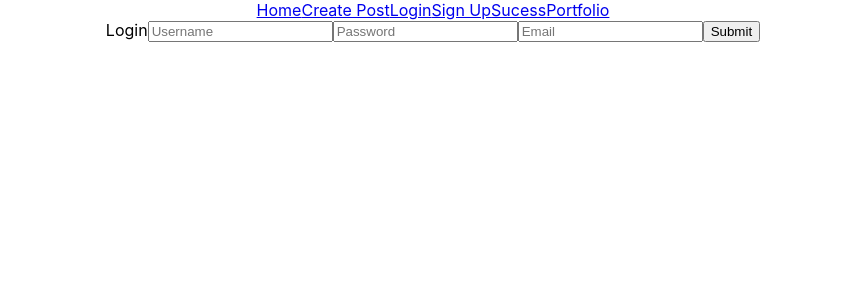
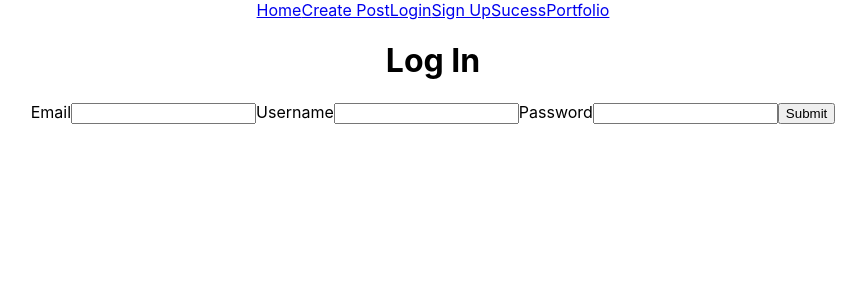
Before and after one commit to BW-Chef-Portfolio-Oct-21-25/front-end, a React (Create React App) app in the folder chefportfolio/: page /login in a window 1280 px wide. Shown: the top 300 px of the page, without its empty margins (207-1073 px from the left). Built offline with nearby package versions, Linux system fonts and the light colour scheme.

Commit message:
Complete log in

```diff
--- a/chefportfolio/src/components/Login.jsx
+++ b/chefportfolio/src/components/Login.jsx
@@ -4,36 +4,50 @@ import axios from "axios";
 import * as actionCreators from '../state/actionCreators';
 
 export function Login(props) {
-  const username = useRef();
-  const password = useRef();
-  const email = useRef();
+  const usernameRef = useRef();
+  const passwordRef = useRef();
+  const emailRef = useRef();
 
 
-  function login(e) {
-    e.preventDefault();
+  const submit = (e) => {
+      e.preventDefault()
     axios
       .post("https://bwchefportfolio.herokuapp.com/api/users/login", {
-        username: username.current.value,
-        password: password.current.value,
-        email: email.current.value,
+        username: usernameRef.current.value,
+        password: passwordRef.current.value,
+        email: emailRef.current.value,
       })
       .then(res => {
        console.log(res)
-       alert('success')
+       props.history.push('/portfolio')
       })
-      .catch(err => {
-          console.log(err)
+      .catch(error => {
+          console.log(error)
       });
   }
 
   return (
-      <form>
-     Login
-      <input name="username" placeholder="Username" ref={username} />
-      <input name="password" placeholder="Password" ref={password} />
-      <input name="email" placeholder="Email" ref={email} />
-      <button onClick={login}>Submit</button>
-    </form>
+      <div>
+          <h1>Log In</h1>
+        <form>
+            <label>
+                Email
+                <input name="email" type="Email" ref={emailRef}/>
+            </label>
+
+            <label>
+                Username
+                <input name="username" type="text" ref={usernameRef} />
+            </label>
+
+            <label>
+                Password
+                <input name="password" type="Password" ref={passwordRef} />
+            </label>
+
+            <button onClick={submit}>Submit</button>
+        </form>
+    </div>
   );
 }
 
@@ -41,160 +55,3 @@ export default connect(
   state => state,
   actionCreators
 )(Login);
-
-
-
-
-
-
-
-
-
-
-
-
-
-
-// import React, { useState } from 'react'
-// import axios from 'axios'
-
-
-// const initialLogIn = {
-//     email: " ",
-//     username: " ",
-//     password: " "
-//     //include contact and location
-// }
-
-
-// export function Login(props){
-//     const [user, setUser]= useState(initialLogIn)
-
-//     const onSubmit = e => {
-//         e.preventDefault();
-//         const options = {
-//           method: "POST",
-//           url: "https://bwchefportfolio.herokuapp.com/api/users/login",
-//           data: user
-//         };
-//         axios(options)
-//           .then(res => {
-//             console.log(res.data);
-
-//             window.localStorage.setItem("token", res.data.token);
-//             props.history.push("/portfolio");
-//           })
-//           .catch(err => {
-//             console.log(err);
-//             alert("An error occurred!");
-//           });
-//     };
-
-//     const onInput = e =>{
-//         setUser({
-//             ...user,
-//             ...{[e.target.name]: e.target.value}
-//         })
-//     }
-
-//     return (
-//         <div>
-//             <h1>Log In</h1>
-//             <form>
-//                 <label>
-//                     Email
-//                     <input name = "email" type = "email" value = {user.email} onChange ={onInput}/>
-//                 </label>
-//                 <label>
-//                     Username
-//                     <input name = "username" type = "text" value = {user.username} onChange ={onInput}/>
-//                 </label>
-//                 <label>
-//                     Password
-//                     <input name = "password" type = "password" value = {user.password} onChange ={onInput}/>
-//                 </label>
-//             </form>
-//             <button onClick = {onSubmit}>Login</button>
-//         </div>
-//     )
-// }
-
-
-
-
-// import { Formik, Form, Field, ErrorMessage } from 'formik';
-// import { connect } from 'react-redux';
-// import { addUser } from "../state/actionCreators";
-// import axios from 'axios'
-
-// const initialLogIn = {
-//     email: " ",
-//     username: " ",
-//     password: " "
-// }
-
-
-// export function Login (props){
-
-//     const {addUser, validationSchema} = props
-
-//     const onSubmit = (values) => {
-
-//         axios.post('https://bwchefportfolio.herokuapp.com/api/users/login', {
-//             email: values.email,
-//             username: values.username,
-//             password: values.password
-//         })
-//         .then( response => {
-//             localStorage.setItem('token', response.data.token);
-//             console.log(response.data);
-//             props.history.push('/home')
-//         })
-//         .catch(error => console.log(error))
-//     }
-
-
-//     return(
-//         <Formik
-//         validationSchema = {validationSchema}
-//         initialValues = {initialLogIn}
-//         onSubmit = {onSubmit}
-//         render = {props => {
-//             return(
-//                 <Form>
-//                     <h1>Log In</h1>
-//                     <label>
-//                         Email
-//                         <Field type = "email" name = "email"/>
-//                         <ErrorMessage name = "email" component = "div"/>
-//                     </label>
-//                     <label>
-//                         Username
-//                         <Field type = "text" name = "username"/>
-//                         <ErrorMessage name = "username" component = "div"/>
-//                     </label>
-//                     <label>
-//                         Password
-//                         <Field type = "password" name = "password"/>
-//                         <ErrorMessage name = "password" component = "div"/>
-//                     </label>
-//                     <button type = 'submit'>Log In</button>
-//                 </Form>
-//             )
-//         }}
-
-//         />
-//     )
-// }
-
-
-// const mapStateToProps = state => ({
-//     error: state.error,
-//     addUser: state.addUser,
-//     fetchingData: state.fetchingData
-// })
-
-// export default connect(
-//     mapStateToProps,
-//     {addUser}
-// )(Login)
```
